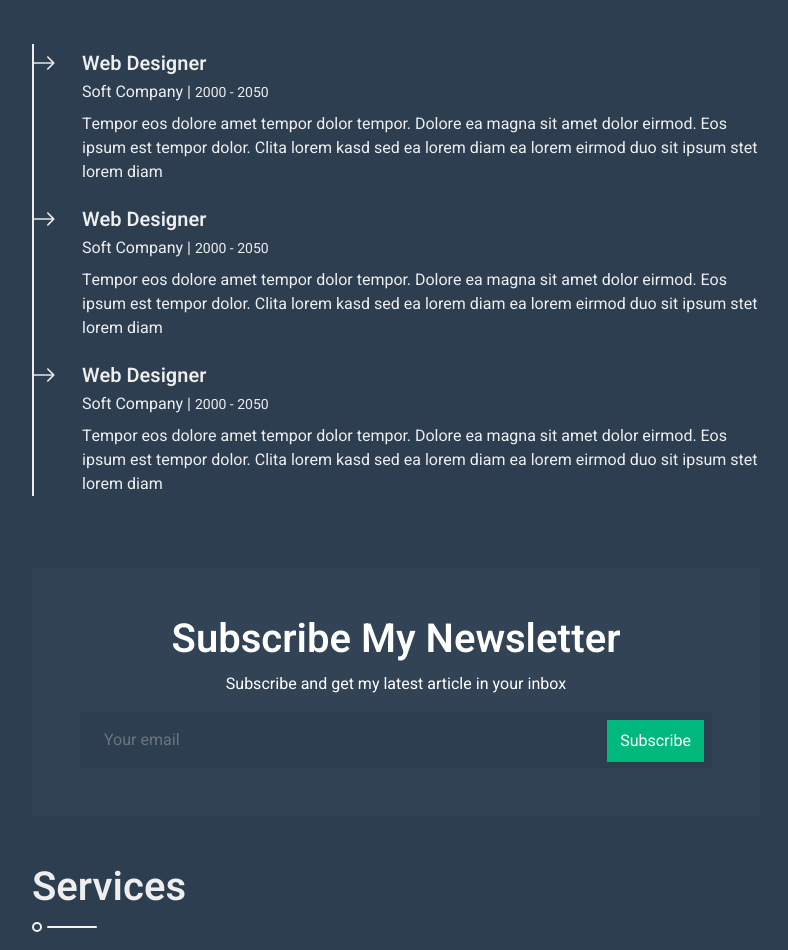
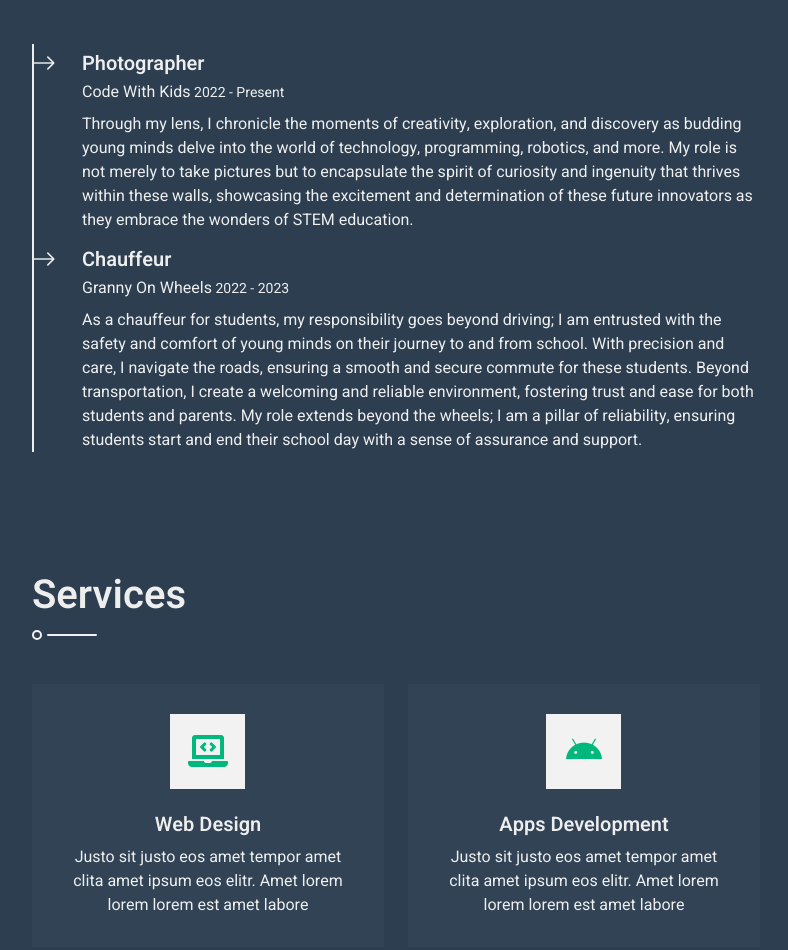
Before and after one commit to Kevin-omondi/Kevin-omondi.github.io, a plain HTML site: page index.html in a window 1280 px wide. Shown: the part 1135-2085 px from the top of the page, without its empty margins (438-1226 px from the left). Drawn offline with nearby package versions, Linux system fonts and the light colour scheme.

Commit message:
updated footer and work experience

```diff
--- a/index.html
+++ b/index.html
@@ -197,38 +197,17 @@
                         <div class="border-start border-2 border-light pt-2 ps-5">
                             <div class="position-relative mb-4">
                                 <span class="bi bi-arrow-right fs-4 text-light position-absolute" style="top: -5px; left: -50px;"></span>
-                                <h5 class="mb-1">Web Designer</h5>
-                                <p class="mb-2">Soft Company | <small>2000 - 2050</small></p>
-                                <p>Tempor eos dolore amet tempor dolor tempor. Dolore ea magna sit amet dolor eirmod. Eos ipsum est tempor dolor. Clita lorem kasd sed ea lorem diam ea lorem eirmod duo sit ipsum stet lorem diam</p>
-                            </div>
+                                <h5 class="mb-1">Photographer</h5>
+                                <p class="mb-2">Code With Kids<small> 2022 - Present</small></p>
+                                <p>Through my lens, I chronicle the moments of creativity, exploration, and discovery as budding young minds delve into the world of technology, programming, robotics, and more. My role is not merely to take pictures but to encapsulate the spirit of curiosity and ingenuity that thrives within these walls, showcasing the excitement and determination of these future innovators as they embrace the wonders of STEM education. </p>
                             <div class="position-relative mb-4">
                                 <span class="bi bi-arrow-right fs-4 text-light position-absolute" style="top: -5px; left: -50px;"></span>
-                                <h5 class="mb-1">Web Designer</h5>
-                                <p class="mb-2">Soft Company | <small>2000 - 2050</small></p>
-                                <p>Tempor eos dolore amet tempor dolor tempor. Dolore ea magna sit amet dolor eirmod. Eos ipsum est tempor dolor. Clita lorem kasd sed ea lorem diam ea lorem eirmod duo sit ipsum stet lorem diam</p>
-                            </div>
-                            <div class="position-relative mb-4">
-                                <span class="bi bi-arrow-right fs-4 text-light position-absolute" style="top: -5px; left: -50px;"></span>
-                                <h5 class="mb-1">Web Designer</h5>
-                                <p class="mb-2">Soft Company | <small>2000 - 2050</small></p>
-                                <p>Tempor eos dolore amet tempor dolor tempor. Dolore ea magna sit amet dolor eirmod. Eos ipsum est tempor dolor. Clita lorem kasd sed ea lorem diam ea lorem eirmod duo sit ipsum stet lorem diam</p>
-                            </div>
+                                <h5 class="mb-1">Chauffeur</h5>
+                                <p class="mb-2">Granny On Wheels<small> 2022 - 2023</small></p>
+                                <p>As a chauffeur for students, my responsibility goes beyond driving; I am entrusted with the safety and comfort of young minds on their journey to and from school. With precision and care, I navigate the roads, ensuring a smooth and secure commute for these students. Beyond transportation, I create a welcoming and reliable environment, fostering trust and ease for both students and parents. My role extends beyond the wheels; I am a pillar of reliability, ensuring students start and end their school day with a sense of assurance and support.</p>
                         </div>
                     </section>
                     <!-- Expericence End -->
-
-                    <!-- Subscribe Start -->
-                    <section class="wow fadeInUp" data-wow-delay="0.1s">
-                        <div class="bg-secondary text-center p-5">
-                            <h1 class="text-white font-weight-bold">Subscribe My Newsletter</h1>
-                            <p class="text-white">Subscribe and get my latest article in your inbox</p>
-                            <div class="position-relative w-100">
-                                <input class="form-control bg-dark border-0 w-100 py-3 ps-4 pe-5" type="text" placeholder="Your email">
-                                <button type="button" class="btn btn-primary py-2 position-absolute top-0 end-0 mt-2 me-2">Subscribe</button>
-                            </div>
-                        </div>
-                    </section>
-                    <!-- Subscribe End -->
 
                     <!-- Services Start -->
                     <section class="py-5 border-bottom wow fadeInUp" data-wow-delay="0.1s">
@@ -371,8 +350,7 @@
                     <!-- Contact Start -->
                     <section class="py-5 wow fadeInUp" data-wow-delay="0.1s" id="contact">
                         <h1 class="title pb-3 mb-5">Contact Me</h1>
-						<p class="mb-4">The contact form is currently inactive. Get a functional and working contact form with Ajax & PHP in a few minutes. Just copy and paste the files, add a little code and you're done. <a href="https://htmlcodex.com/contact-form">Download Now</a></p>
-                        <form>
+						<p class="mb-4">For enquiries feel free to contact me: </p>
                             <div class="row g-3">
                                 <div class="col-md-6">
                                     <div class="form-floating">
@@ -415,15 +393,9 @@
                                 <a class="btn btn-dark btn-square mx-1" href="#"><i class="fab fa-linkedin-in"></i></a>
                                 <a class="btn btn-dark btn-square mx-1" href="#"><i class="fab fa-instagram"></i></a>
                             </div>
-                            <div class="d-flex justify-content-center mb-3">
-                                <a class="text-light px-3 border-end" href="#">Privacy</a>
-                                <a class="text-light px-3 border-end" href="#">Terms</a>
-                                <a class="text-light px-3 border-end" href="#">FAQs</a>
-                                <a class="text-light px-3" href="#">Help</a>
-                            </div>
 
                             <!--/*** This template is free as long as you keep the footer author’s credit link/attribution link/backlink. If you'd like to use the template without the footer author’s credit link/attribution link/backlink, you can purchase the Credit Removal License from "https://htmlcodex.com/credit-removal". Thank you for your support. ***/-->
-							<p class="m-0">&copy; All Rights Reserved. Designed by <a href="https://htmlcodex.com">HTML Codex</a></p>
+							<p class="m-0">&copy; All Rights Reserved. Designed by <a href="https://htmlcodex.com">Kevin Omondi</a></p>
                         </div>
                     </section>
                     <!-- Footer End -->
```
